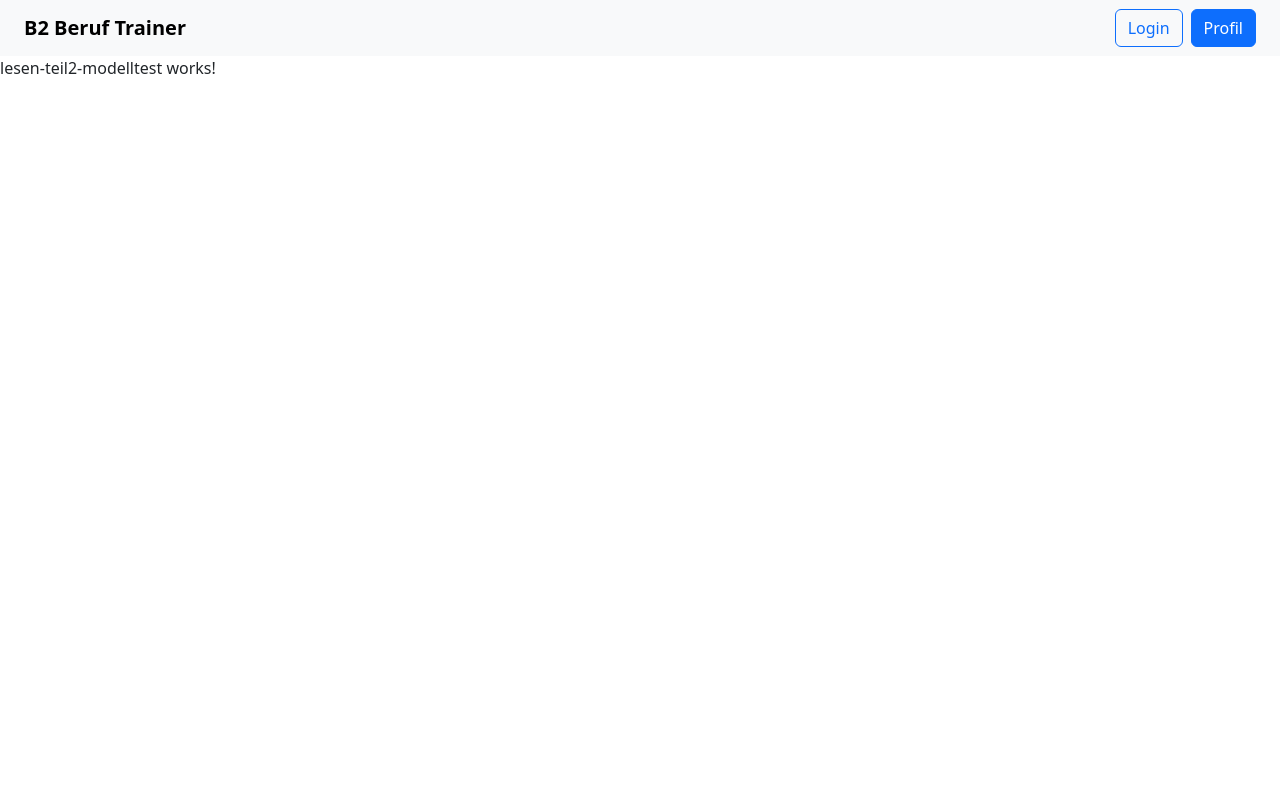
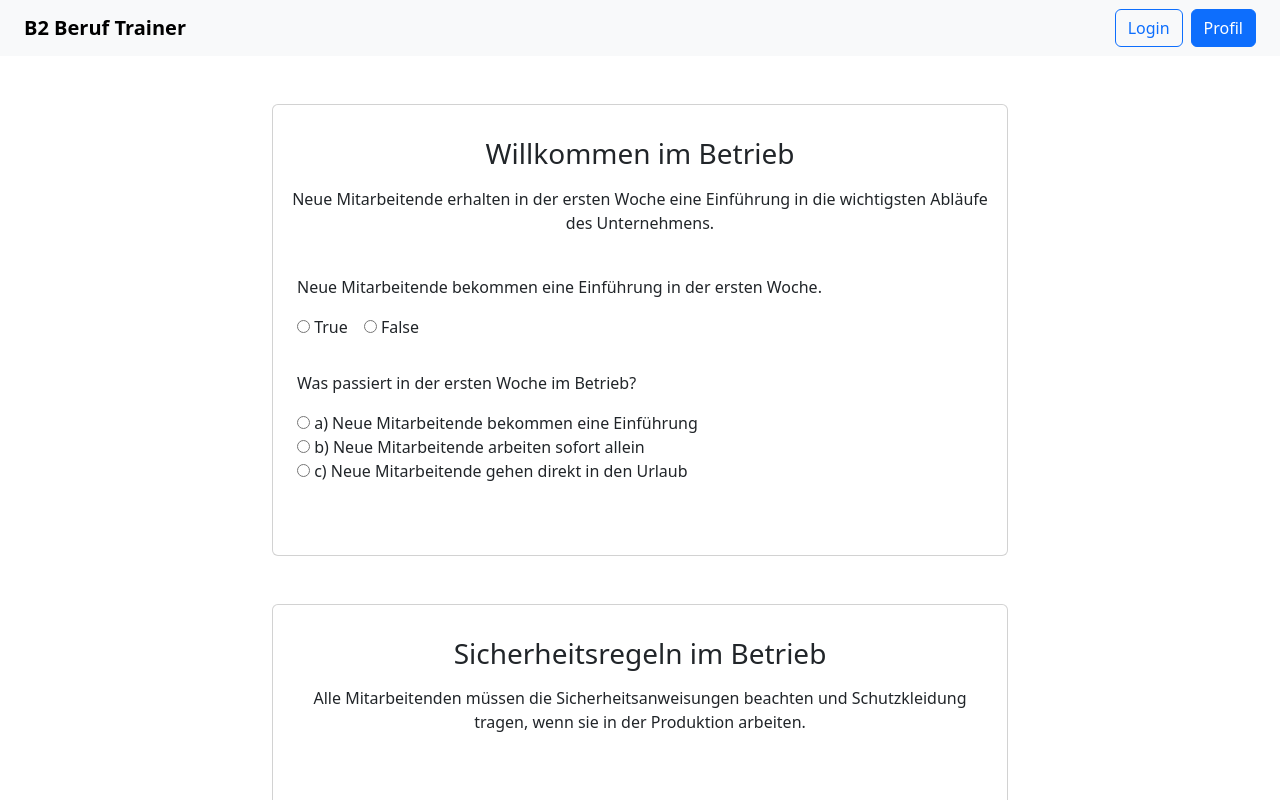
Before and after one commit to NastosStavros/b2-frontend, an Angular app in the folder b2-frontend/: page /lesen-teil2-modelltest in a window 1280 px wide. Shown: the top 800 px of the page. Built offline with nearby package versions, Linux system fonts and the light colour scheme.

Commit message:
Lesen Teil 2 anzeigen und Struktur

```diff
--- a/b2-frontend/src/app/data/reading-teil2-sets.ts
+++ b/b2-frontend/src/app/data/reading-teil2-sets.ts
@@ -6,8 +6,10 @@ interface ReadingTeil2Text {
 
 interface ReadingTeil2Question {
     id: number
+    textId: number
     question: string
     type: string
+    options?: string[]
     correctAnswer: string
 }
 
@@ -26,37 +28,57 @@ export const readingTeil2Sets: ReadingTeil2Set[] = [
             {
                 id: 1,
                 title: "Willkommen im Betrieb",
-                content: "Neue Mitarbeitende erhalten in der ersten Woche eine Einführung in die wichtigsten Abläufe des Unternehmens."
+                content:
+                    "Neue Mitarbeitende erhalten in der ersten Woche eine Einführung in die wichtigsten Abläufe des Unternehmens."
             },
             {
                 id: 2,
                 title: "Sicherheitsregeln im Betrieb",
-                content: "Alle Mitarbeitenden müssen die Sicherheitsanweisungen beachten und Schutzkleidung tragen, wenn sie in der Produktion arbeiten."
+                content:
+                    "Alle Mitarbeitenden müssen die Sicherheitsanweisungen beachten und Schutzkleidung tragen, wenn sie in der Produktion arbeiten."
             }
         ],
         questions: [
             {
                 id: 1,
-                question: "Neue Mitarbeitende bekommen eine Einführung in der ersten Woche.",
+                textId: 1,
+                question:
+                    "Neue Mitarbeitende bekommen eine Einführung in der ersten Woche.",
                 type: "truefalse",
                 correctAnswer: "true"
             },
             {
                 id: 2,
-                question: "Was passiert in der ersten Woche im Betrieb?",
+                textId: 1,
+                question:
+                    "Was passiert in der ersten Woche im Betrieb?",
                 type: "multiple",
+                options: [
+                    "a) Neue Mitarbeitende bekommen eine Einführung",
+                    "b) Neue Mitarbeitende arbeiten sofort allein",
+                    "c) Neue Mitarbeitende gehen direkt in den Urlaub"
+                ],
                 correctAnswer: "a"
             },
             {
                 id: 3,
-                question: "Mitarbeitende müssen Schutzkleidung in der Produktion tragen.",
+                textId: 2,
+                question:
+                    "Mitarbeitende müssen Schutzkleidung in der Produktion tragen.",
                 type: "truefalse",
                 correctAnswer: "true"
             },
             {
                 id: 4,
-                question: "Wo müssen Mitarbeitende die Sicherheitsregeln beachten?",
+                textId: 2,
+                question:
+                    "Wo müssen Mitarbeitende die Sicherheitsregeln beachten?",
                 type: "multiple",
+                options: [
+                    "a) Nur im Büro",
+                    "b) In der Produktion",
+                    "c) Nur außerhalb des Betriebs"
+                ],
                 correctAnswer: "b"
             }
         ]
--- a/b2-frontend/src/app/pages/lesen-teil2-modelltest/lesen-teil2-modelltest.html
+++ b/b2-frontend/src/app/pages/lesen-teil2-modelltest/lesen-teil2-modelltest.html
@@ -1 +1,59 @@
-<p>lesen-teil2-modelltest works!</p>
+<div class="container mt-5">
+    <div class="row justify-content-center">
+        <div class="col-lg-8">
+
+            <div *ngFor="let text of readingSet.texts" class="mb-5 card">
+                <div class="card-body">
+                    <h3 class="mt-3 mb-3 text-center">{{ text.title }}</h3>
+                    <p class="mb-4 text-center">{{ text.content }}</p>
+                </div>
+
+                <div *ngFor="let q of readingSet.questions" class="mb-4 ps-4">
+
+                    <div *ngIf="q.textId === text.id">
+
+                        <p>{{ q.question }}</p>
+
+                        <!-- TRUE / FALSE -->
+
+                        <div *ngIf="q.type === 'truefalse'">
+                            <div class="d-flex gap-3">
+                                <label class="d-block mb-2">
+                                    <input type="radio" [name]="'question-' + q.id" (change)="answers[q.id] = 'true'" />
+                                    True
+                                </label>
+
+                                <label class="d-block">
+                                    <input type="radio" [name]="'question-' + q.id"
+                                        (change)="answers[q.id] = 'false'" />
+                                    False
+                                </label>
+                            </div>
+                        </div>
+
+                        <!-- MULTIPLE CHOICE -->
+
+                        <div *ngIf="q.type === 'multiple'">
+
+                            <div *ngFor="let option of q.options">
+
+                                <label class="d-block">
+                                    <input type="radio" [name]="'question-' + q.id" (change)="answers[q.id] = option" />
+                                    {{ option }}
+                                </label>
+
+                            </div>
+
+                        </div>
+
+                    </div>
+
+                </div>
+
+            </div>
+
+            <button class="btn btn-primary mt-4">Antworten prüfen</button>
+
+        </div>
+    </div>
+</div>
--- a/b2-frontend/src/app/pages/lesen-teil2-modelltest/lesen-teil2-modelltest.ts
+++ b/b2-frontend/src/app/pages/lesen-teil2-modelltest/lesen-teil2-modelltest.ts
@@ -1,12 +1,14 @@
 import { Component } from '@angular/core';
 import { readingTeil2Sets } from '../../data/reading-teil2-sets';
+import { NgFor, NgIf } from '@angular/common';
 
 @Component({
   selector: 'app-lesen-teil2-modelltest',
-  imports: [],
+  imports: [NgFor, NgIf],
   templateUrl: './lesen-teil2-modelltest.html',
   styleUrl: './lesen-teil2-modelltest.scss',
 })
 export class LesenTeil2Modelltest {
-
+  readingSet = readingTeil2Sets[0];
+  answers: { [key: number]: string } = {};
 }
```
